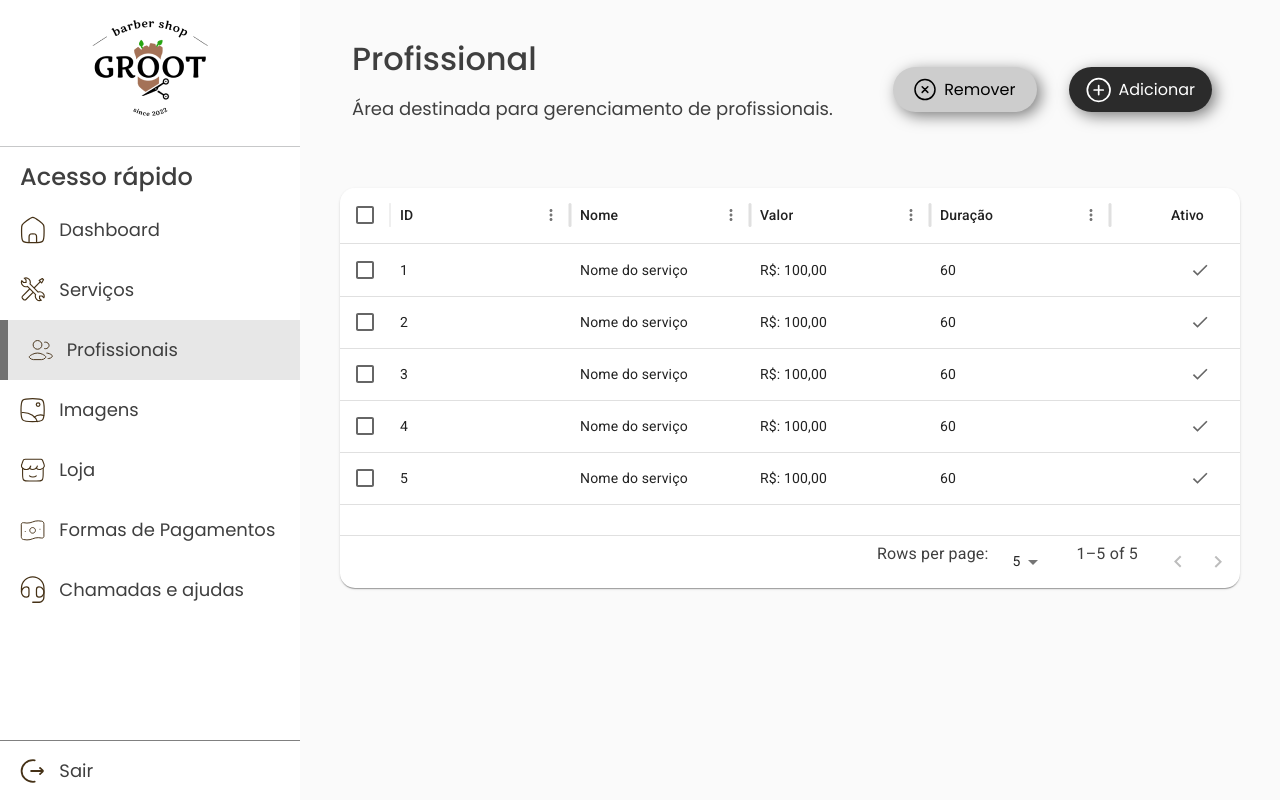
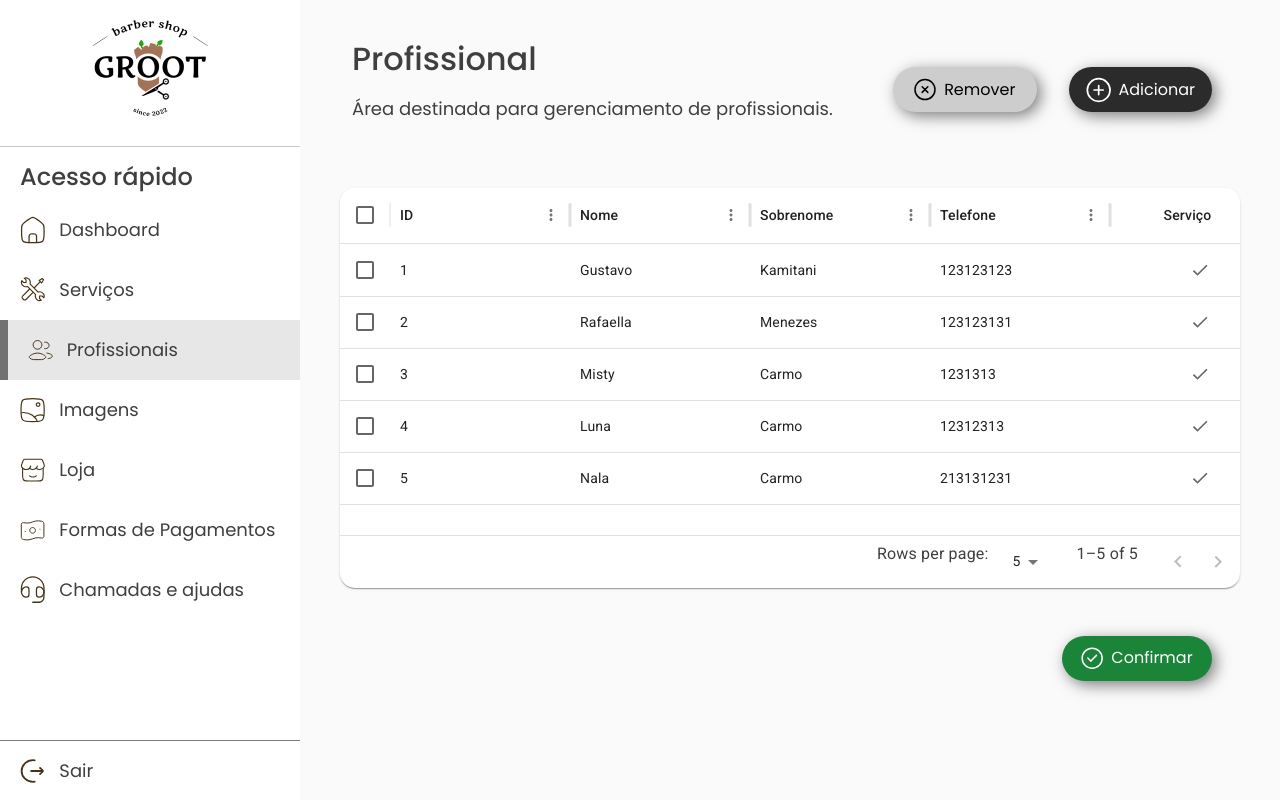
Before and after one commit to gustavodocarmokamitani/reservely, a React (Create React App) app: page /profissional in a window 1280 px wide. Built offline with nearby package versions, Linux system fonts and the light colour scheme.

Commit message:
add: Selected

```diff
--- a/src/components/InputGroudProfissional.tsx
+++ b/src/components/InputGroudProfissional.tsx
@@ -15,6 +15,7 @@ interface InputGroudProfissionalProps {
     ativo: string;
   };
   handleInputChange: (event: React.ChangeEvent<HTMLInputElement>) => void;
+  handleServiceSelection: (selectedServices: number[]) => void;
 }
 
 const InputGroudProfissional: React.FC<InputGroudProfissionalProps> = ({
@@ -24,11 +25,12 @@ const InputGroudProfissional: React.FC<InputGroudProfissionalProps> = ({
   handleShow,
   handleInputChange,
   formValuesProfissional,
+  handleServiceSelection,
 }) => {
   return (
     <>
       <Row>
-        <Col md={5} className="mt-3 mb-3">
+        <Col md={4} className="mt-3 mb-3">
           <div style={{ marginBottom: "20px" }}>
             <Input
               width="300"
@@ -72,8 +74,17 @@ const InputGroudProfissional: React.FC<InputGroudProfissionalProps> = ({
             />
           </div>
         </Col>
-        <Col md={7}>
-            <Selected/>
+        <Col md={8}>
+          <Selected
+            onChange={(selectedServices) => {
+              // Verifique se selectedServices não está vazio
+              if (selectedServices.length > 0) {
+                handleServiceSelection(selectedServices);
+              } else {
+                console.log("Nenhum serviço selecionado.");
+              }
+            }}
+          />
         </Col>
       </Row>
     </>
--- a/src/components/Selected.styles.ts
+++ b/src/components/Selected.styles.ts
@@ -1,6 +1,37 @@
 import styled from "styled-components";
 
+export const SelectedWrap = styled.div`
+  display: flex;
+  justity-content: center;
+  flex-wrap: wrap;
+  max-width: 40.5rem;
+  max-height: 19rem;
+  padding-top: 1rem;
+  overflow-y: auto;
+  scroll-behavior: smooth;
+`;
 
-export const Input = styled.input`
+export const SelectedContent = styled.div`
+  display: flex;
+  justify-content: center;
+  align-items: center;
+  text-align: center;
+  max-width: 13rem;
+  height: 2.5rem;
+  border: 1px solid rgba(0, 0, 0, 0.25);
+  border-radius: 15px;
+  box-shadow: 4px 4px 15px 0px rgba(0, 0, 0, 0.25);
+  margin: 0 1rem 1rem 0;
+  cursor: pointer;
 
-`
+  p {
+    margin: 0;
+    font-size: 0.8rem !important;
+    padding: 1.3rem 1.3rem;
+  }
+
+  &:focus {
+    outline: none;
+    border: 2px solid  rgba(0, 0, 0, 0.5);
+  }
+`;
--- a/src/components/Selected.tsx
+++ b/src/components/Selected.tsx
@@ -1,11 +1,79 @@
-import React from 'react'
+import React, { useState } from "react";
+import * as S from "./Selected.styles";
 
-const Selected = ()  => {
-  return (
-    <div>
-
-    </div>
-  )
+interface SelectedProps {
+  onChange?: (selectedServices: number[]) => void;
 }
 
-export default Selected
+const Selected: React.FC<SelectedProps> = ({ onChange }) => {
+  const [selectedServices, setSelectedServices] = useState<number[]>([]);
+
+  const rows = [
+    { id: 1, nome: "Corte Masculino " },
+    { id: 2, nome: "Barba e Bigode" },
+    { id: 3, nome: "Coloração e Mechas" },
+    { id: 4, nome: "Hidratação Capilar" },
+    { id: 5, nome: "Corte Masculino" },
+    { id: 6, nome: "Barba e Bigode" },
+    { id: 7, nome: "Coloração e Mechas" },
+    { id: 8, nome: "Hidratação Capilar" },
+    { id: 9, nome: "Corte Masculino" },
+    { id: 12, nome: "Barba e Bigode" },
+    { id: 13, nome: "Coloração e Mechas" },
+    { id: 14, nome: "Hidratação Capilar" },
+    { id: 21, nome: "Corte Masculino " },
+    { id: 22, nome: "Barba e Bigode" },
+    { id: 23, nome: "Coloração e Mechas" },
+    { id: 24, nome: "Hidratação Capilar" },
+    { id: 25, nome: "Corte Masculino" },
+    { id: 26, nome: "Barba e Bigode" },
+    { id: 27, nome: "Coloração e Mechas" },
+    { id: 28, nome: "Hidratação Capilar" },
+    { id: 29, nome: "Corte Masculino" },
+  ];
+
+  const toggleService = (id: number) => {
+    setSelectedServices((prev) => {
+      const newSelectedServices = prev.includes(id)
+        ? prev.filter((serviceId) => serviceId !== id)
+        : [...prev, id];
+
+      // Atualize o estado apenas se houver serviços selecionados
+      if (onChange && newSelectedServices.length > 0) {
+        onChange(newSelectedServices);
+      }
+
+      return newSelectedServices;
+    });
+  };
+
+  const handleConfirm = () => {
+    // Verifica se há serviços selecionados antes de chamar onChange
+    if (onChange && selectedServices.length > 0) {
+      console.log("Serviços selecionados:", selectedServices);
+      onChange(selectedServices); // Chame a função aqui
+    } else {
+      console.log("Nenhum serviço selecionado.");
+    }
+  };
+
+  return (
+    <>
+      <S.SelectedWrap>
+        {rows.map((row) => (
+          <S.SelectedContent
+            key={row.id}
+            onClick={() => toggleService(row.id)}
+            style={{
+              background: selectedServices.includes(row.id) ? "#B6B6B6" : "white",
+            }}
+          >
+            <p>{row.nome}</p>
+          </S.SelectedContent>
+        ))}
+      </S.SelectedWrap>
+    </>
+  );
+};
+
+export default Selected;
--- a/src/pages/Profissional.tsx
+++ b/src/pages/Profissional.tsx
@@ -5,6 +5,44 @@ import DataTable from "../view/DataTable";
 import { Col, Row } from "react-bootstrap";
 import Button from "../components/Button";
 import Modal from "../view/Modal";
+
+const rows = [
+  {
+    id: 1,
+    nome: "Gustavo",
+    sobrenome: "Kamitani",
+    telefone: "123123123",
+    servico: true,
+  },
+  {
+    id: 2,
+    nome: "Rafaella",
+    sobrenome: "Menezes",
+    telefone: "123123131",
+    servico: true,
+  },
+  {
+    id: 3,
+    nome: "Misty",
+    sobrenome: "Carmo",
+    telefone: "1231313",
+    servico: true,
+  },
+  {
+    id: 4,
+    nome: "Luna",
+    sobrenome: "Carmo",
+    telefone: "12312313",
+    servico: true,
+  },
+  {
+    id: 5,
+    nome: "Nala",
+    sobrenome: "Carmo",
+    telefone: "213131231",
+    servico: true,
+  },
+];
 
 function Profissional() {
   const [show, setShow] = useState(false);
@@ -31,7 +69,7 @@ function Profissional() {
             <Button text="adicionar" type="button" onClick={handleShow} />
           </Col>
         </Row>
-        <DataTable />
+        <DataTable type="profissional" rowsProfissional={rows} />
         {show && (
           <Modal
             title="Adicionar profissional"
@@ -39,9 +77,17 @@ function Profissional() {
             type="profissional"
             handleClose={handleClose}
             handleShow={handleShow}
-            size="medio"
+            size="grande"
           />
         )}
+        <Row>
+          <Col
+            md={12}
+            className="mt-5 d-flex flex-row justify-content-end align-items-center"
+          >
+            <Button text="confirmar" type="button"  />
+          </Col>
+        </Row>
       </ContainerPage>
     </>
   );
--- a/src/pages/Servico.tsx
+++ b/src/pages/Servico.tsx
@@ -5,6 +5,44 @@ import DataTable from "../view/DataTable";
 import { Col, Row } from "react-bootstrap";
 import Button from "../components/Button";
 import Modal from "../view/Modal";
+
+const rows = [
+  {
+    id: 1,
+    nome: "Nome do serviço",
+    valor: "R$: 100,00",
+    duracao: "60",
+    ativo: true,
+  },
+  {
+    id: 2,
+    nome: "Nome do serviço 1 ",
+    valor: "R$: 100,00",
+    duracao: "60",
+    ativo: true,
+  },
+  {
+    id: 3,
+    nome: "Nome do serviço 2",
+    valor: "R$: 100,00",
+    duracao: "60",
+    ativo: true,
+  },
+  {
+    id: 4,
+    nome: "Nome do serviço 3",
+    valor: "R$: 100,00",
+    duracao: "60",
+    ativo: true,
+  },
+  {
+    id: 5,
+    nome: "Nome do serviço 4",
+    valor: "R$: 100,00",
+    duracao: "60",
+    ativo: true,
+  },
+];
 
 function Servico() {
   const [show, setShow] = useState(false);
@@ -31,7 +69,7 @@ function Servico() {
             <Button text="adicionar" type="button" onClick={handleShow} />
           </Col>
         </Row>
-        <DataTable />
+        <DataTable type="servico" rowsServico={rows} />
         {show && (
           <Modal
             title="Adicionar serviço"
@@ -42,6 +80,14 @@ function Servico() {
             size="pequeno"
           />
         )}
+        <Row>
+          <Col
+            md={12}
+            className="mt-5 d-flex flex-row justify-content-end align-items-center"
+          >
+            <Button text="confirmar" type="button" />
+          </Col>
+        </Row>
       </ContainerPage>
     </>
   );
--- a/src/view/DataTable.tsx
+++ b/src/view/DataTable.tsx
@@ -1,16 +1,27 @@
-import React, { useEffect, useRef, useState } from 'react';
-import { DataGrid, GridColDef } from '@mui/x-data-grid';
-import Paper from '@mui/material/Paper';
+import React, { useEffect, useRef, useState } from "react";
+import { DataGrid, GridColDef } from "@mui/x-data-grid";
+import Paper from "@mui/material/Paper";
 
-const rows = [
-  { id: 1, nome: "Nome do serviço", valor: 'R$: 100,00', duracao: '60', ativo: true },
-  { id: 2, nome: "Nome do serviço", valor: 'R$: 100,00', duracao: '60', ativo: true },
-  { id: 3, nome: "Nome do serviço", valor: 'R$: 100,00', duracao: '60', ativo: true },
-  { id: 4, nome: "Nome do serviço", valor: 'R$: 100,00', duracao: '60', ativo: true },
-  { id: 5, nome: "Nome do serviço", valor: 'R$: 100,00', duracao: '60', ativo: true },
-];
+interface DataTableProps {
+  type: "servico" | "profissional",
+  rowsServico?: Array<{
+    id: number;
+    nome: string;
+    valor: string;
+    duracao: string;
+    ativo: boolean;
+  }>;
 
-const DataTable = () => {
+  rowsProfissional?: Array<{
+    id: number;
+    nome: string;
+    sobrenome: string;
+    telefone: string;
+    servico: boolean;
+  }>;
+}
+
+const DataTable: React.FC<DataTableProps> = ({ rowsServico, rowsProfissional, type }) => {
   const [columnWidth, setColumnWidth] = useState(250);
   const containerRef = useRef<HTMLDivElement>(null);
 
@@ -26,24 +37,41 @@ const DataTable = () => {
 
     updateColumnWidth();
 
-    window.addEventListener('resize', updateColumnWidth);
+    window.addEventListener("resize", updateColumnWidth);
 
     return () => {
-      window.removeEventListener('resize', updateColumnWidth);
+      window.removeEventListener("resize", updateColumnWidth);
     };
   }, []);
 
-  const columns: GridColDef[] = [
-    { field: 'id', headerName: 'ID', width: columnWidth },
-    { field: 'nome', headerName: 'Nome', width: columnWidth },
-    { field: 'valor', headerName: 'Valor', width: columnWidth },
-    { field: 'duracao', headerName: 'Duração', width: columnWidth },
-    { field: 'ativo', headerName: 'Ativo', type: 'boolean', width: columnWidth },
-  ];
+  const columns: GridColDef[] = type === "servico"
+    ? [
+        { field: "id", headerName: "ID", width: columnWidth },
+        { field: "nome", headerName: "Nome", width: columnWidth },
+        { field: "valor", headerName: "Valor", width: columnWidth },
+        { field: "duracao", headerName: "Duração", width: columnWidth },
+        { field: "ativo", headerName: "Ativo", type: "boolean", width: columnWidth },
+      ]
+    : [
+        { field: "id", headerName: "ID", width: columnWidth },
+        { field: "nome", headerName: "Nome", width: columnWidth },
+        { field: "sobrenome", headerName: "Sobrenome", width: columnWidth },
+        { field: "telefone", headerName: "Telefone", width: columnWidth },
+        { field: "servico", headerName: "Serviço", type: "boolean", width: columnWidth },
+      ];
+
+  const rows = type === "servico" ? rowsServico : rowsProfissional;
 
   return (
-    <div ref={containerRef} style={{marginTop: "3rem"}}>
-      <Paper sx={{ height: 400, width: '100%', borderRadius: '15px', overflow: 'hidden' }}>
+    <div ref={containerRef} style={{ marginTop: "3rem" }}>
+      <Paper
+        sx={{
+          height: 400,
+          width: "100%",
+          borderRadius: "15px",
+          overflow: "hidden",
+        }}
+      >
         <DataGrid
           rows={rows}
           columns={columns}
```
Also changed, not shown: src/view/Modal.tsx (+45 -17 lines).
